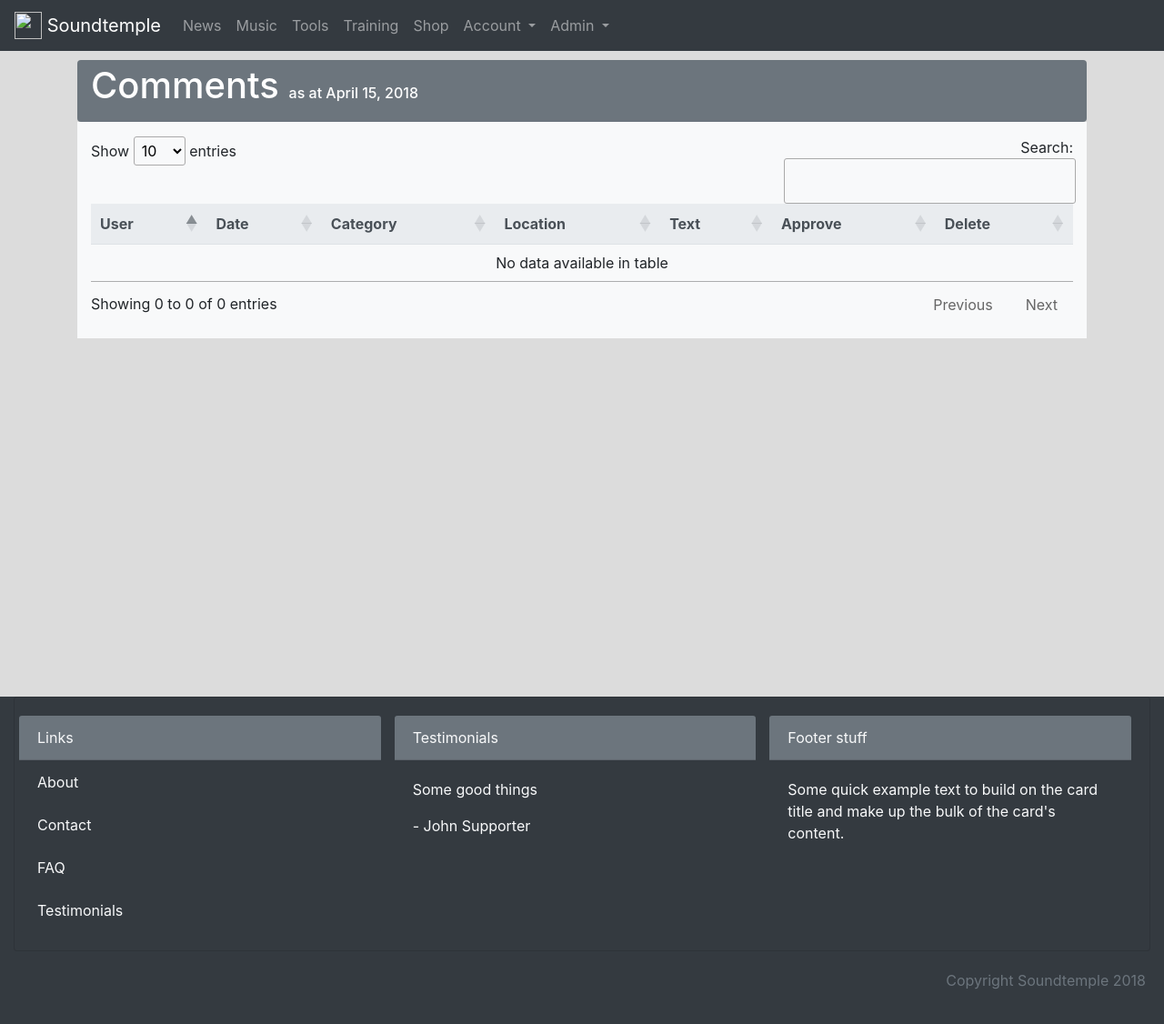
After one commit to soundtemple/soundtemple, a Django app: page /comment/list in a window 1280 px wide. The commit adds this page. Shown: the whole page at 91% size. Run offline with Django 3.2, Linux system fonts and the light colour scheme; the visitor is signed in with stand-in values (Sample User, id 1); data that the repository does not hold is empty; parts of the project's set-up code (start-up, migrations or seed data) failed here and were passed over; some libraries are stand-ins or nearby versions.

Commit message:
Comments list view for approve and delete

```diff
--- a/blog/templates/blog/article_detail.html
+++ b/blog/templates/blog/article_detail.html
@@ -59,7 +59,6 @@
                         <a class="btn btn-outline-danger btn-sm" href="{% url 'comment_delete' pk=comment.pk %}"><span>DELETE</span></a>
                         <a class="btn btn-outline-dark btn-sm" href="{% url 'comment_approve' pk=comment.pk %}"><span>APPROVE</span></a>
                     {% endif %}
-
                 </div>
                 <p>{{ comment.text|linebreaks }}</p>
                 <HR>
--- /dev/null
+++ b/comments/templates/comments/comment_list.html
@@ -0,0 +1,56 @@
+{% extends 'comments/base.html' %}
+{% block extra_head %}
+    <link rel="stylesheet" type="text/css" href="https://cdn.datatables.net/v/bs4/dt-1.10.16/datatables.min.css"/>
+{% endblock %}
+
+{% block title %}Comments List{% endblock %}
+
+{% block content %}
+    <div class="mt-3 bg-secondary text-white rounded">
+      <div class="container">
+        <h1 class="display-8 pt-1 pb-3 mb-0">Comments <span class="h6">as at {{ now|date }}</span></h1>
+      </div>
+    </div>
+    <div class="container mb-3 pb-3 bg-light table-responsive">
+        <table class="table" id="comments_list">
+          <thead class="thead-light">
+            <tr>
+              <th scope="col">User</th>
+              <th scope="col">Date</th>
+              <th scope="col">Category</th>
+              <th scope="col">Location</th>
+              <th scope="col">Text</th>
+              <th scope="col">Approve</th>
+              <th scope="col">Delete</th>
+            </tr>
+          </thead>
+          <tbody>
+            {% for comment in object_list|dictsortreversed:"created_on" %}
+            <tr>
+              <td>{{ comment.user }}</td>
+              <td>{{ comment.created_on|date:"y/m/d" }}</td>
+              <td>{{ comment.category }}</td>
+              <td><a href="{% url "article-detail" comment.post.pk %}">{{ comment.post.title }}</a></td>
+              <td>{{ comment.text }}</td>
+              <td>
+                {% if not comment.approved_comment %}
+                    <a class="btn btn-outline-dark btn-sm" href="{% url 'comment_approve' pk=comment.pk %}?path=list"><span>APPROVE</span></a>
+                {% endif %}
+              </td>
+              <td>
+                <a class="btn btn-outline-danger btn-sm" href="{% url 'comment_delete' pk=comment.pk %}?path=list"><span>DELETE</span></a>
+              </td>
+            </tr>
+            {% endfor %}
+          </tbody>
+        </table>
+    </div>
+{% endblock %}
+{% block extra_scripts %}
+    <script type="text/javascript" src="https://cdn.datatables.net/v/bs4/dt-1.10.16/datatables.min.js"></script>
+    <script>
+        $(document).ready( function () {
+        $('#comments_list').DataTable();
+        } );
+    </script>
+{% endblock %}
--- a/comments/urls.py
+++ b/comments/urls.py
@@ -4,7 +4,7 @@ from . import views
 
 urlpatterns = [
     path('add/to_post/<int:pk>', views.AddPostComment.as_view(), name='post_comment_add'),
-    # path('approve/<int:pk>', views.CommentApprove.as_view(), name='comment_approve'),
     path('approve/<int:pk>', views.comment_approve, name='comment_approve'),
     path('delete/<int:pk>', views.CommentDelete.as_view(), name='comment_delete'),
+    path('list', views.CommentsListView.as_view(), name='comment-list'),
 ]
--- a/comments/views.py
+++ b/comments/views.py
@@ -1,11 +1,13 @@
 from django.apps import apps
 from django.contrib.admin.views.decorators import staff_member_required
 from django.contrib.auth.decorators import login_required
+from django.http import HttpResponseRedirect
 from django.shortcuts import get_object_or_404, redirect, render, reverse
 from django.utils.decorators import method_decorator
 from django.views.generic.edit import BaseUpdateView
 from django.views.generic.edit import CreateView, DeleteView, UpdateView
-from django.http import HttpResponseRedirect
+from django.views.generic.list import ListView
+from django.utils import timezone
 
 from .forms import CommentForm
 from .models import Comment
@@ -69,25 +71,8 @@ class CommentDelete(CommentMixin, DeleteView):
 
         obj_to_delete = self.get_object()
 
-        if obj_to_delete.category == Comment.COMMENT_TYPES[0][0]:
-            # Delete News POST article
-            return reverse('article-detail', args=(obj_to_delete.post.id,))
-
-        else:
-            return reverse('home_page')
-
-
-@method_decorator(decorators, name='dispatch')
-class CommentApprove(CommentMixin, UpdateView):
-
-    def post(self, request, *args, **kwargs):
-        comment = self.get_object()
-        comment.approve()
-        return super(BaseUpdateView, self).post(request, *args, **kwargs)
-
-    def get_success_url(self):
-
-        obj_to_delete = self.get_object()
+        if 'path' in self.request.GET and self.request.GET['path'] == 'list':
+            return reverse('comment-list')
 
         if obj_to_delete.category == Comment.COMMENT_TYPES[0][0]:
             # Delete News POST article
@@ -102,8 +87,23 @@ def comment_approve(request, pk):
     comment = get_object_or_404(Comment, pk=pk)
     comment.approve()
 
+    if 'path' in request.GET and request.GET['path'] == 'list':
+        return HttpResponseRedirect(reverse('comment-list'))
+
     if comment.category == Comment.COMMENT_TYPES[0][0]:
-        # Delete News POST article
+        # Approve News POST article
         return HttpResponseRedirect(reverse('article-detail', args=(comment.post.id,)))
     else:
         return HttpResponseRedirect(reverse('home_page'))
+
+
+@method_decorator(decorators, name='dispatch')
+class CommentsListView(ListView):
+
+    model = Comment
+    template_name = 'comments/comment_list.html'
+
+    def get_context_data(self, **kwargs):
+        context = super().get_context_data(**kwargs)
+        context['now'] = timezone.now()
+        return context
--- a/soundtemple/static/css/base.css
+++ b/soundtemple/static/css/base.css
@@ -34,3 +34,23 @@ label {
 .card-header {
     background-color: #6c757d;
 }
+
+.table td,
+.table th {
+    border: none;
+}
+
+a {
+    color: #343a40;
+}
+
+a.page-link {
+    background-color: #f8f9fa;
+    color: #6c757d;
+}
+
+
+.page-item.active .page-link {
+    /*background-color: aquamarine;*/
+    /*border-color: aquamarine;*/
+}
--- a/soundtemple/templates/soundtemple/base.html
+++ b/soundtemple/templates/soundtemple/base.html
@@ -8,6 +8,7 @@
     <title>{% block title %}{% endblock %}</title>
     <link rel="stylesheet" href="https://maxcdn.bootstrapcdn.com/bootstrap/4.0.0/css/bootstrap.min.css" integrity="sha384-Gn5384xqQ1aoWXA+058RXPxPg6fy4IWvTNh0E263XmFcJlSAwiGgFAW/dAiS6JXm" crossorigin="anonymous">
     <link rel="stylesheet" href="{% static 'css/base.css' %}">
+    {% block extra_head %}{% endblock %}
     {% block styles %}{% endblock %}
 </head>
 <body>
@@ -40,5 +41,6 @@
     <script src="https://code.jquery.com/jquery-3.2.1.slim.min.js" integrity="sha384-KJ3o2DKtIkvYIK3UENzmM7KCkRr/rE9/Qpg6aAZGJwFDMVNA/GpGFF93hXpG5KkN" crossorigin="anonymous"></script>
     <script src="https://cdnjs.cloudflare.com/ajax/libs/popper.js/1.12.9/umd/popper.min.js" integrity="sha384-ApNbgh9B+Y1QKtv3Rn7W3mgPxhU9K/ScQsAP7hUibX39j7fakFPskvXusvfa0b4Q" crossorigin="anonymous"></script>
     <script src="https://maxcdn.bootstrapcdn.com/bootstrap/4.0.0/js/bootstrap.min.js" integrity="sha384-JZR6Spejh4U02d8jOt6vLEHfe/JQGiRRSQQxSfFWpi1MquVdAyjUar5+76PVCmYl" crossorigin="anonymous"></script>
+    {% block extra_scripts %}{% endblock %}
 </body>
 </html>
--- a/soundtemple/templates/soundtemple/includes/_navbar.html
+++ b/soundtemple/templates/soundtemple/includes/_navbar.html
@@ -42,6 +42,18 @@
                 </button>
             {% endif %}
         </div>
+      </li>
+      {% if user.is_staff %}
+      <li class="nav-item dropdown">
+        <a class="nav-link dropdown-toggle" href="#" id="navbarDropdown" role="button" data-toggle="dropdown" aria-haspopup="true" aria-expanded="false">
+          Admin
+        </a>
+        <div class="dropdown-menu" aria-labelledby="navbarDropdown">
+          <a class="dropdown-item disabled" href="{% url "comment-list" %}">Review comments</a>
+        </div>
+      </li>
+      {% endif %}
+
     </ul>
   </div>
 </nav>
```
